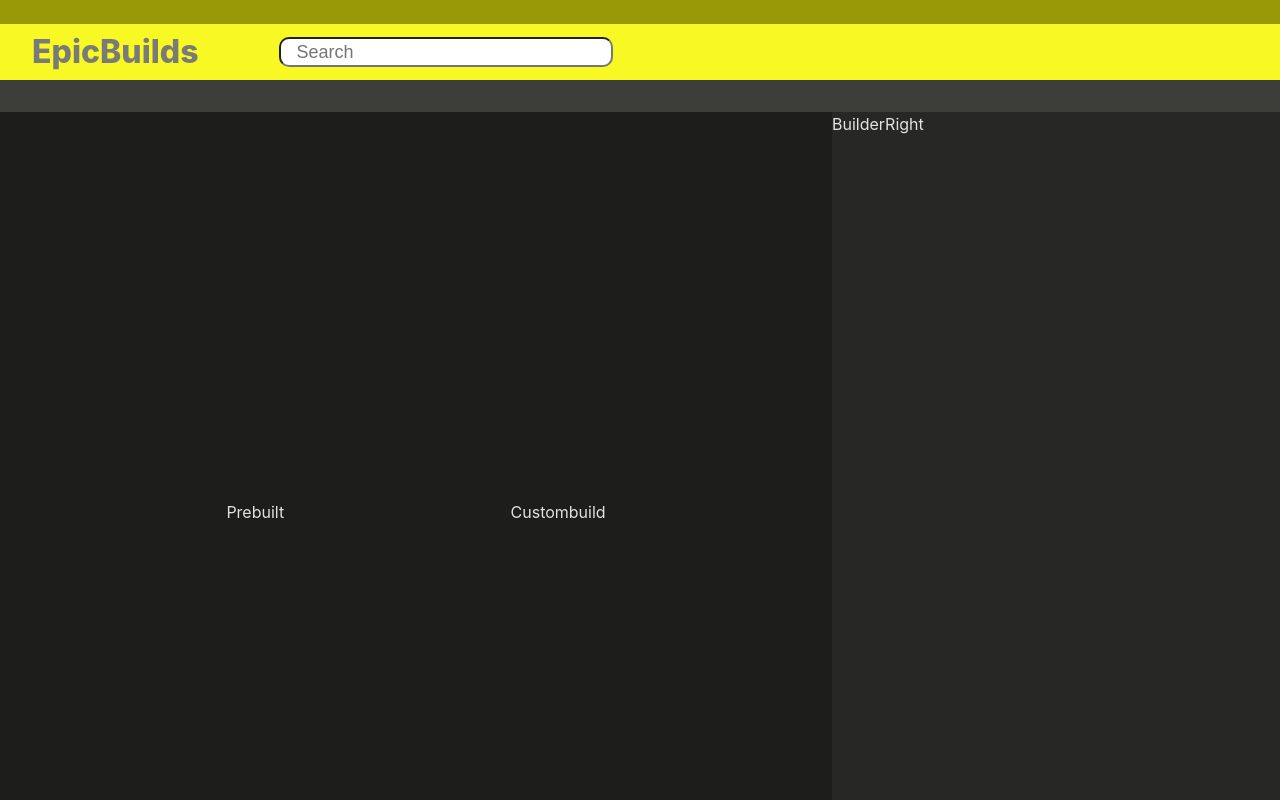
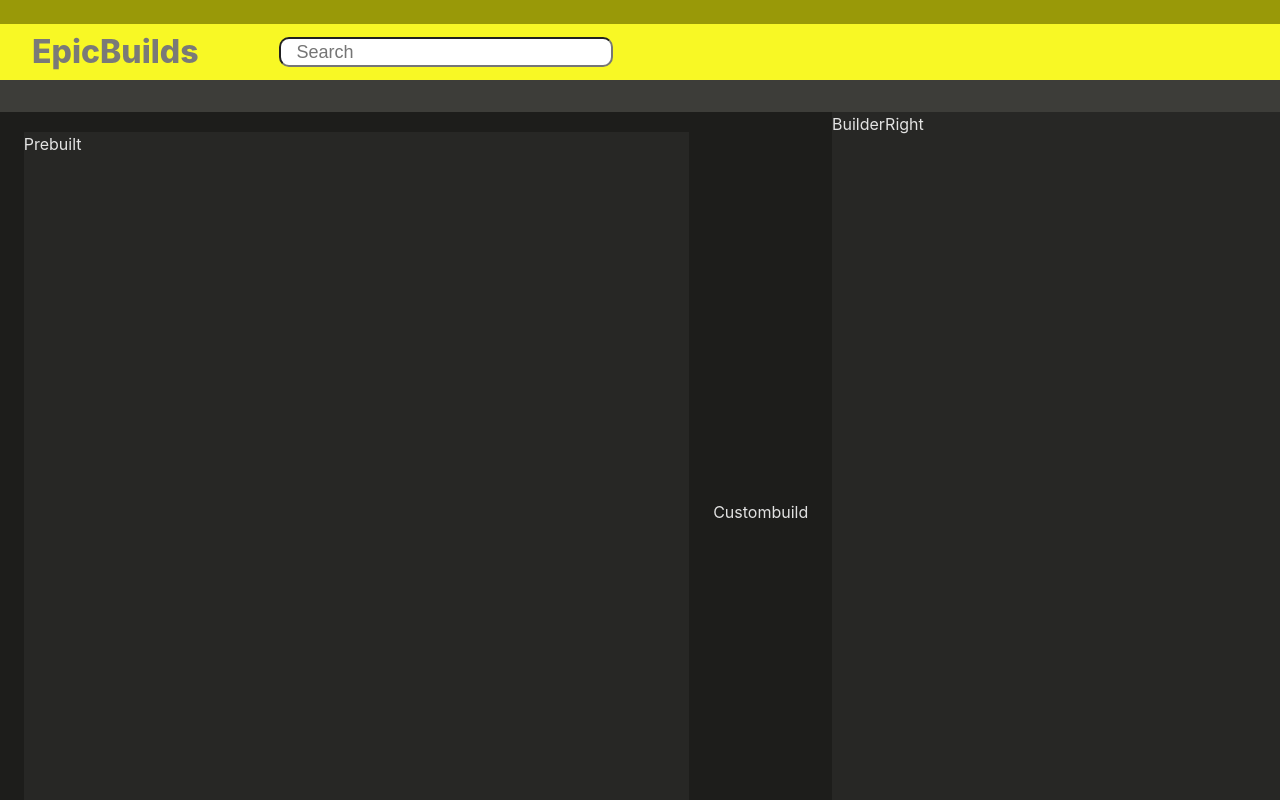
Before and after one commit to daoistcoder/epic-pc-builder-demo, a React (Vite) app in the folder client/: page / in a window 1280 px wide. Shown: the top 800 px of the page. Built offline with nearby package versions, Linux system fonts and the light colour scheme.

Commit message:
update csss

```diff
--- a/client/src/components/builder/builder_left/PreBuilt.jsx
+++ b/client/src/components/builder/builder_left/PreBuilt.jsx
@@ -2,6 +2,14 @@ import React from 'react'
 
 export default function Prebuilt() {
   return (
-    <div>Prebuilt</div>
+    <div
+      style={{
+        width: '80%',
+        height: '95%',
+        backgroundColor: 'rgb(39, 39, 37) ',
+      }}
+    >
+      Prebuilt
+    </div>
   )
 }
```
